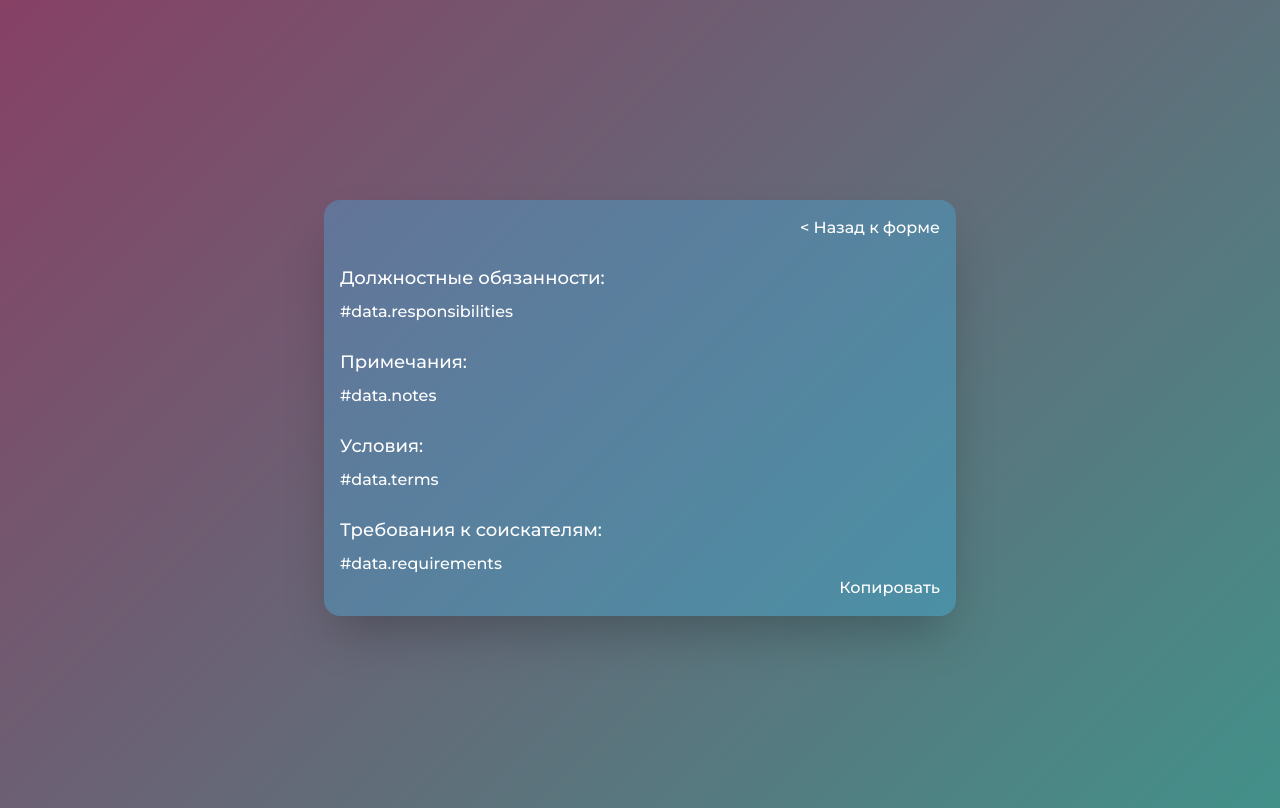
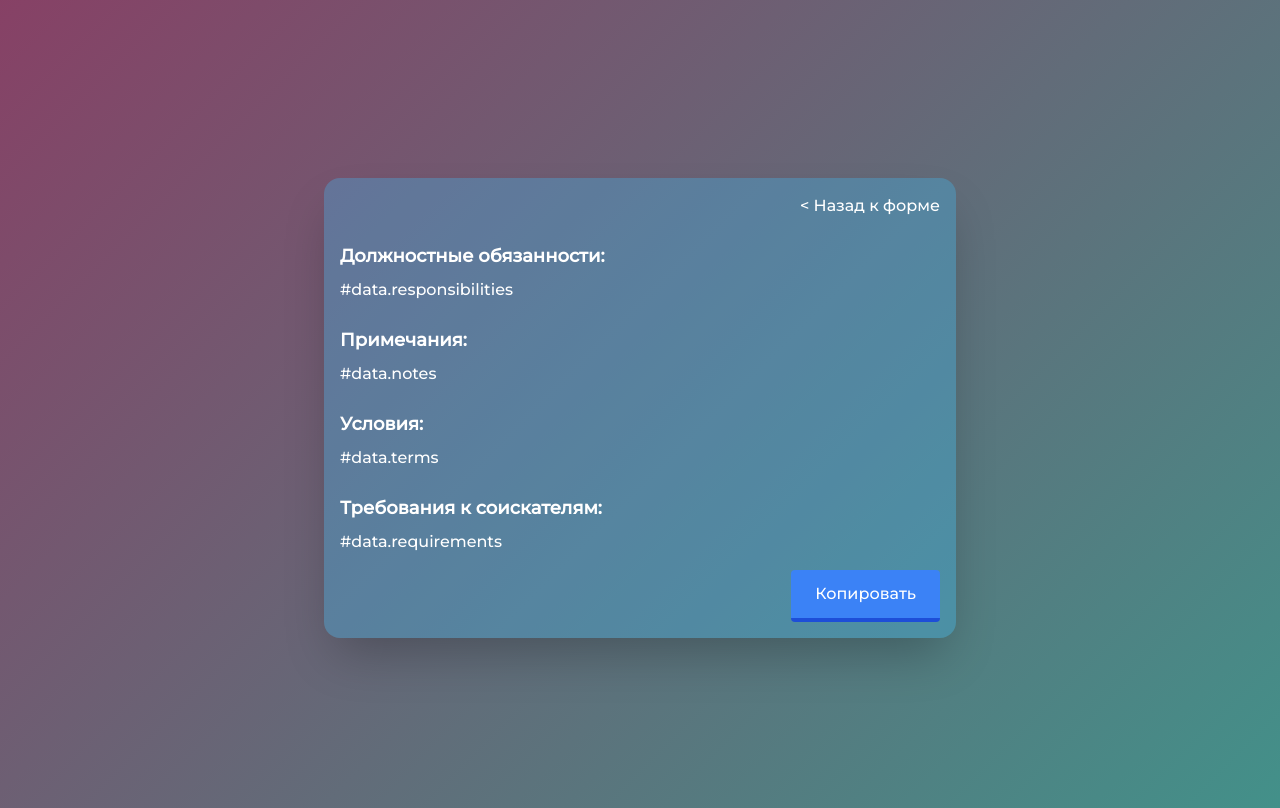
Before and after one commit to pythonuntermensh/RosCapStroy, a React (Create React App) app in the folder web/: page / in a window 1280 px wide. Both pictures are taken after typing "Sample" into the empty fields and a click on the button "Отправить". Built offline with nearby package versions, Linux system fonts and the light colour scheme; no server answers.

Commit message:
final web

```diff
--- a/web/src/components/Form.jsx
+++ b/web/src/components/Form.jsx
@@ -1,7 +1,7 @@
 import {useFormik} from 'formik';
 import * as Yup from 'yup';
 import '../App.css'
-import {useEffect, useRef, useState} from "react";
+import {useRef, useState} from "react";
 import {responsibilitiesAPI} from "../services/FormService";
 
 const validationSchema = Yup.object({
@@ -9,11 +9,12 @@ const validationSchema = Yup.object({
 });
 
 export const MyForm = () => {
-    // const [loading, setLoading] = useState(false);
     const [submitted, setSubmitted] = useState(false);
     const [textData, setTextData] = useState(null)
     const [splitResponsibilities, {data, error, isLoading}] = responsibilitiesAPI.useSplitResponsibilitiesMutation()
+    const [isCopied, setIsCopied] = useState(false);
 
+    // for copying text from fields
     const h2Ref1 = useRef(null);
     const h2Ref2 = useRef(null);
     const h2Ref3 = useRef(null);
@@ -56,20 +57,43 @@ export const MyForm = () => {
 
         navigator.clipboard.writeText(textToCopy)
             .then(() => {
-                console.log('Текст скопирован в буфер обмена');
+                setIsCopied(true)
             })
             .catch((error) => {
                 console.error('Ошибка при копировании текста:', error);
             });
     };
 
-
+    //on submit of the textarea form
     const onSubmit = async (values) => {
         setSubmitted(true)
+        setIsCopied(false)
         const data = await splitResponsibilities({text: values.responsibilitiesField})
         setTextData(data)
-        console.log(textData)
     }
+
+    //random vacancies
+    const vacancies = ['В стабильную, развивающуюся компанию требуются Бетонщики-Арматурщики на строительные ' +
+            'объекты в Москве  Рассмотрим кандидатов как с опытом работы, так и без него. ' +
+            ' ВАХТОВЫЙ МЕТОД РАБОТЫ 60/30  З/п за месяц - 67 000 на руки  З/п за вахту - 134 000 ' +
+            'на руки  Обязанности:  - Армирование, бетонирование;  - Монтаж опалубки.  Требования:  ' +
+            '- Соблюдение трудовой и бытовой дисциплины;  Условия:  - ВАХТА! 60/30;  - График работы 7/0 ' +
+            'по 11 часов  - Прямой работодатель, ОФИЦИАЛЬНОЕ трудоустройство по ТК РФ  - Выплата заработной ' +
+            'платы БЕЗ ЗАДЕРЖЕК. Оплата по часовой ставке , выплачивается стабильно 2 раза в месяц ;  ' +
+            '- Проживание за счет компании  - Питание за счет компании  - Спецодежда за счет компании  ' +
+            '- Покупаем билеты на вахту/с вахты',
+            'Вахта в город Москва.  Обязанности: - армирование каркаса;  ' +
+            'Требования: - опыт в строительстве приветствуется; - работа в бригаде;  ' +
+            'Условия: - продолжительность вахты 60/30 (продление вахты возможно); ' +
+            '- Официальное трудоустройство; - ЗП в срок и без задержек; ' +
+            '- Авансирование дважды в месяц по 15 000 рублей, 15 и 30 числа; ' +
+            '- Питание трехразовое за счет организации; - Выдача спецодежды и ' +
+            'Сизов без вычета из заработной платы; - Организованные отправки до объекта ' +
+            '(покупка билетов); - Помощь в прохождение медицинского осмотра; ' +
+            '- Возможность получить квалификационные удостоверения; - Карьерный рост до бригадира/мастера;',
+            'Текст 3',
+            'Текст 4'
+    ]
 
     const formik = useFormik({
         initialValues: {
@@ -78,6 +102,12 @@ export const MyForm = () => {
         validationSchema,
         onSubmit
     });
+
+    const handleButtonClick = () => {
+        const randomText = vacancies[Math.floor(Math.random() * vacancies.length)];
+        formik.setFieldValue('responsibilitiesField', randomText);
+        setIsCopied(false);
+    };
 
     return (
         <>
@@ -88,13 +118,18 @@ export const MyForm = () => {
                     Ваша вакансия
                 </h1>
 
+                <button type='button' className="bg-blue-500 hover:bg-blue-400 text-white py-3 outline-0 px-6 border-b-4 border-blue-700
+                hover:border-blue-500 rounded transition-all mt-4" onClick={handleButtonClick}>
+                    Случайная вакансия
+                </button>
+
                 <label htmlFor="responsibilitiesField" className="block mb-2 mt-6 text-lg font-medium text-left">
                     Должностные обязанности <span className="text-red-600">*</span>
                 </label>
                 <textarea
                     id="responsibilitiesField"
                     name="responsibilitiesField"
-                    rows="4"
+                    rows="6"
                     className="block p-2.5 w-full text-base text-gray-900 bg-gray-50 rounded-lg border
                           border-gray-300 focus:ring-blue-500 focus:border-blue-500 outline-0"
                     placeholder="Напишите ваш текст здесь..."
@@ -127,27 +162,32 @@ export const MyForm = () => {
                     <button onClick={(value) => setSubmitted(!value)} className='hover:underline'> {`<`} Назад к форме
                     </button>
 
-                    <h2 className="block mb-2 mt-6 text-lg font-medium text-left" ref={h2Ref1}>
+                    <h2 className="block mb-2 mt-6 text-lg font-medium text-left font-semibold" ref={h2Ref1}>
                         Должностные обязанности:
                     </h2>
                     <p className="text-left" ref={pRef1}>#data.responsibilities</p>
 
-                    <h2 className="block mb-2 mt-6 text-lg font-medium text-left" ref={h2Ref2}>
+                    <h2 className="block mb-2 mt-6 text-lg font-medium text-left font-semibold" ref={h2Ref2}>
                         Примечания:
                     </h2>
                     <p className="text-left" ref={pRef2}>#data.notes</p>
 
-                    <h2 className="block mb-2 mt-6 text-lg font-medium text-left" ref={h2Ref3}>
+                    <h2 className="block mb-2 mt-6 text-lg font-medium text-left font-semibold" ref={h2Ref3}>
                         Условия:
                     </h2>
                     <p className="text-left" ref={pRef3}>#data.terms</p>
 
-                    <h2 className="block mb-2 mt-6 text-lg font-medium text-left" ref={h2Ref4}>
+                    <h2 className="block mb-2 mt-6 text-lg font-medium text-left font-semibold" ref={h2Ref4}>
                         Требования к соискателям:
                     </h2>
                     <p className="text-left" ref={pRef4}>#data.requirements</p>
 
-                    <button onClick={copyToClipboard}>Копировать</button>
+                    <button className="bg-blue-500 hover:bg-blue-400 text-white py-3 outline-0
+                    px-6 border-b-4 border-blue-700
+                    hover:border-blue-500 rounded transition-all mt-4"
+                            onClick={copyToClipboard}>
+                        {isCopied ? <span>&#10004;</span> : 'Копировать'}
+                    </button>
                 </div>
             ) : null}
         </>
```
